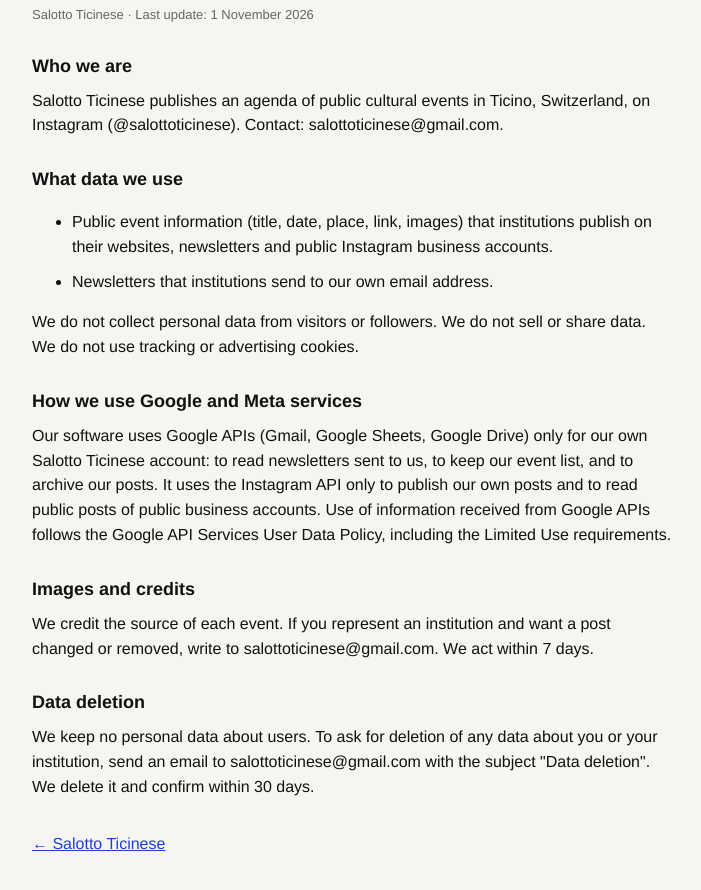
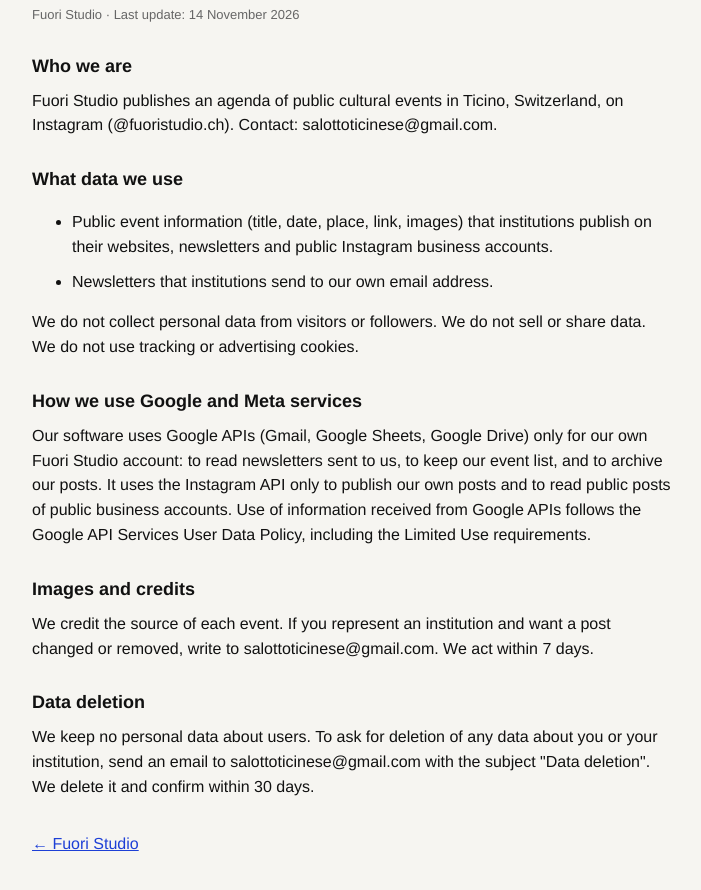
Before and after one commit to m-ao-ch/salotto-media, a plain HTML site: page privacy.html in a window 1280 px wide. Shown: the part 114-1004 px from the top of the page, without its empty margins (288-989 px from the left). Drawn offline with Linux system fonts and the light colour scheme.

Commit message:
Rename site to Fuori Studio (@fuoristudio.ch)
Update home page, privacy policy and README. Scope text: art and history removed.

Co-Authored-By: Claude Fable 5.2 <noreply@anthropic.com>

```diff
--- a/privacy.html
+++ b/privacy.html
@@ -3,7 +3,7 @@
 <head>
 <meta charset="utf-8">
 <meta name="viewport" content="width=device-width, initial-scale=1">
-<title>Salotto Ticinese — Privacy Policy</title>
+<title>Fuori Studio — Privacy Policy</title>
 <style>
   body{margin:0;font-family:"Helvetica Neue",Helvetica,Arial,sans-serif;color:#111;background:#f6f5f1;line-height:1.55}
   main{max-width:640px;margin:0 auto;padding:64px 24px}
@@ -17,10 +17,10 @@
 <body>
 <main>
   <h1>Privacy Policy</h1>
-  <div class="date">Salotto Ticinese · Last update: 1 November 2026</div>
+  <div class="date">Fuori Studio · Last update: 14 November 2026</div>
 
   <h2>Who we are</h2>
-  <p>Salotto Ticinese publishes an agenda of public cultural events in Ticino, Switzerland, on Instagram (@salottoticinese). Contact: salottoticinese@gmail.com.</p>
+  <p>Fuori Studio publishes an agenda of public cultural events in Ticino, Switzerland, on Instagram (@fuoristudio.ch). Contact: salottoticinese@gmail.com.</p>
 
   <h2>What data we use</h2>
   <ul>
@@ -30,7 +30,7 @@
   <p>We do not collect personal data from visitors or followers. We do not sell or share data. We do not use tracking or advertising cookies.</p>
 
   <h2>How we use Google and Meta services</h2>
-  <p>Our software uses Google APIs (Gmail, Google Sheets, Google Drive) only for our own Salotto Ticinese account: to read newsletters sent to us, to keep our event list, and to archive our posts. It uses the Instagram API only to publish our own posts and to read public posts of public business accounts. Use of information received from Google APIs follows the Google API Services User Data Policy, including the Limited Use requirements.</p>
+  <p>Our software uses Google APIs (Gmail, Google Sheets, Google Drive) only for our own Fuori Studio account: to read newsletters sent to us, to keep our event list, and to archive our posts. It uses the Instagram API only to publish our own posts and to read public posts of public business accounts. Use of information received from Google APIs follows the Google API Services User Data Policy, including the Limited Use requirements.</p>
 
   <h2>Images and credits</h2>
   <p>We credit the source of each event. If you represent an institution and want a post changed or removed, write to salottoticinese@gmail.com. We act within 7 days.</p>
@@ -38,7 +38,7 @@
   <h2>Data deletion</h2>
   <p>We keep no personal data about users. To ask for deletion of any data about you or your institution, send an email to salottoticinese@gmail.com with the subject "Data deletion". We delete it and confirm within 30 days.</p>
 
-  <p style="margin-top:32px"><a href="index.html">← Salotto Ticinese</a></p>
+  <p style="margin-top:32px"><a href="index.html">← Fuori Studio</a></p>
 </main>
 </body>
 </html>
```
Also changed, not shown: index.html (+5 -5 lines), 1 other file.
